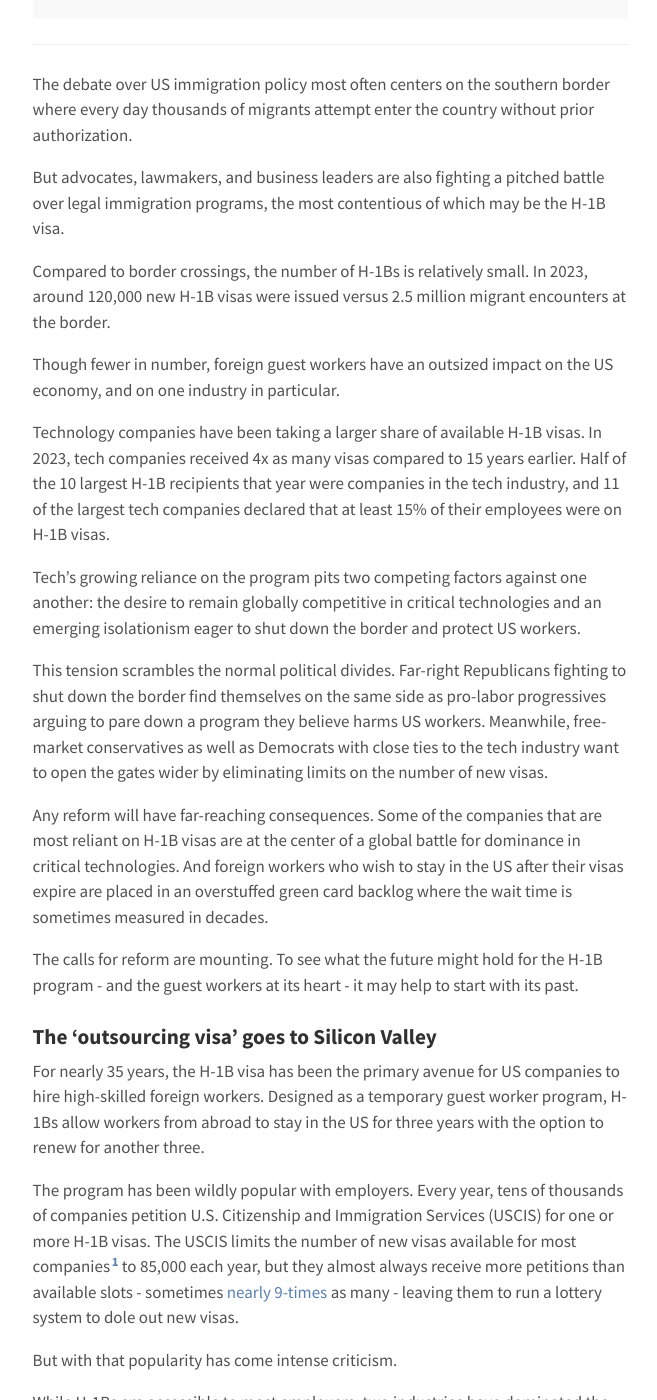
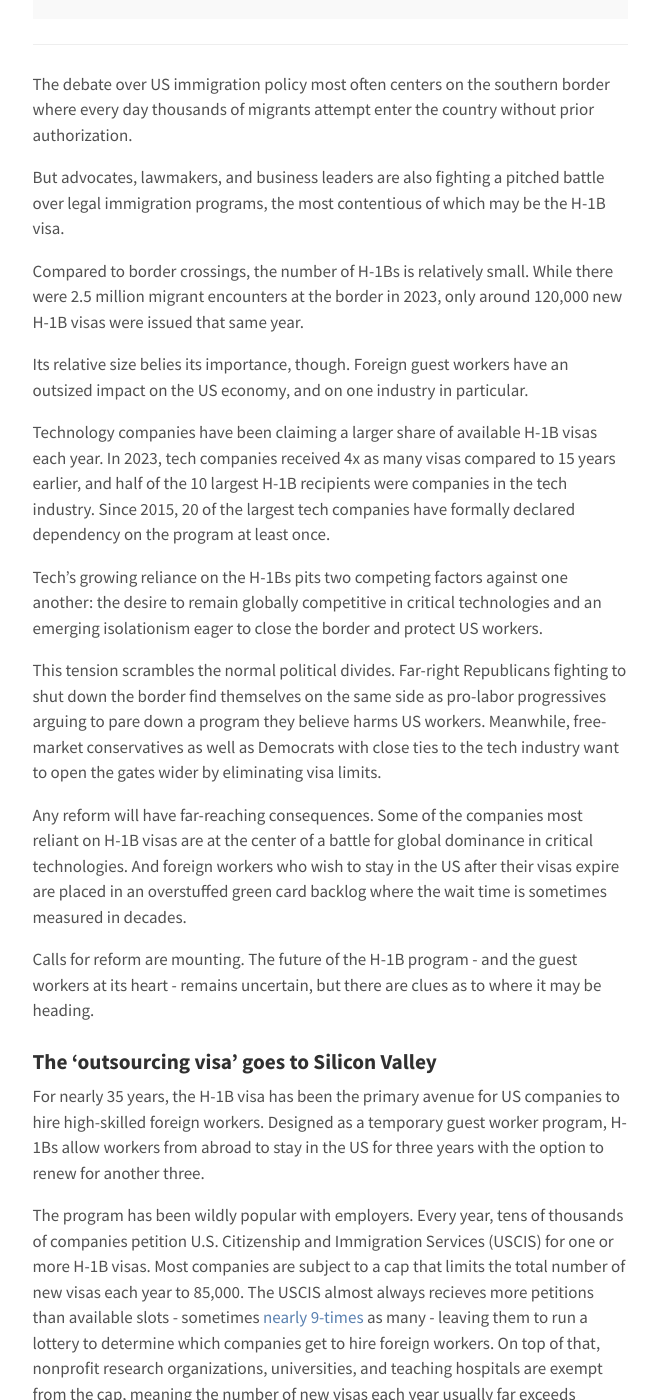
Before and after one commit to nikhilgahlawat/nikhilgahlawat.github.io, a Jekyll site: the page built from projects/_posts/2024-07-14-h1b-tech.md, in a window 1280 px wide and 1400 px high, scrolled down 334 px. Shown: the whole window, without its empty margins (310-967 px from the left). Built offline with Jekyll 4.4.1, drawn with Linux system fonts in a browser that asks for light colours; some of the changed text lies outside the part shown.

Commit message:
copy and chart edits

```diff
--- a/projects/_posts/2024-07-14-h1b-tech.md
+++ b/projects/_posts/2024-07-14-h1b-tech.md
@@ -19,26 +19,25 @@ The debate over US immigration policy most often centers on the southern border
 
 But advocates, lawmakers, and business leaders are also fighting a pitched battle over legal immigration programs, the most contentious of which may be the H-1B visa.
 
+Compared to border crossings, the number of H-1Bs is relatively small. While there were 2.5 million migrant encounters at the border in 2023, only around 120,000 new H-1B visas were issued that same year.
 
-Compared to border crossings, the number of H-1Bs is relatively small. In 2023, around 120,000 new H-1B visas were issued versus 2.5 million migrant encounters at the border.
+Its relative size belies its importance, though. Foreign guest workers have an outsized impact on the US economy, and on one industry in particular.
 
-Though fewer in number, foreign guest workers have an outsized impact on the US economy, and on one industry in particular.
+Technology companies have been claiming a larger share of available H-1B visas each year. In 2023, tech companies received 4x as many visas compared to 15 years earlier, and half of the 10 largest H-1B recipients were companies in the tech industry. Since 2015, 20 of the largest tech companies have formally declared dependency on the program at least once.
 
-Technology companies have been taking a larger share of available H-1B visas. In 2023, tech companies received 4x as many visas compared to 15 years earlier. Half of the 10 largest H-1B recipients that year were companies in the tech industry, and 11 of the largest tech companies declared that at least 15% of their employees were on H-1B visas.
+Tech’s growing reliance on the H-1Bs pits two competing factors against one another: the desire to remain globally competitive in critical technologies and an emerging isolationism eager to close the border and protect US workers.
 
-Tech’s growing reliance on the program pits two competing factors against one another: the desire to remain globally competitive in critical technologies and an emerging isolationism eager to shut down the border and protect US workers.
+This tension scrambles the normal political divides. Far-right Republicans fighting to shut down the border find themselves on the same side as pro-labor progressives arguing to pare down a program they believe harms US workers. Meanwhile, free-market conservatives as well as Democrats with close ties to the tech industry want to open the gates wider by eliminating visa limits.
 
-This tension scrambles the normal political divides. Far-right Republicans fighting to shut down the border find themselves on the same side as pro-labor progressives arguing to pare down a program they believe harms US workers. Meanwhile, free-market conservatives as well as Democrats with close ties to the tech industry want to open the gates wider by eliminating limits on the number of new visas.
+Any reform will have far-reaching consequences. Some of the companies most reliant on H-1B visas are at the center of a battle for global dominance in critical technologies. And foreign workers who wish to stay in the US after their visas expire are placed in an overstuffed green card backlog where the wait time is sometimes measured in decades.
 
-Any reform will have far-reaching consequences. Some of the companies that are most reliant on H-1B visas are at the center of a global battle for dominance in critical technologies. And foreign workers who wish to stay in the US after their visas expire are placed in an overstuffed green card backlog where the wait time is sometimes measured in decades.
-
-The calls for reform are mounting. To see what the future might hold for the H-1B program - and the guest workers at its heart - it may help to start with its past.
+Calls for reform are mounting. The future of the H-1B program - and the guest workers at its heart - remains uncertain, but there are clues as to where it may be heading.
 
 ### The ‘outsourcing visa’ goes to Silicon Valley
 
 For nearly 35 years, the H-1B visa has been the primary avenue for US companies to hire high-skilled foreign workers. Designed as a temporary guest worker program, H-1Bs allow workers from abroad to stay in the US for three years with the option to renew for another three.
 
-The program has been wildly popular with employers. Every year, tens of thousands of companies petition U.S. Citizenship and Immigration Services (USCIS) for one or more H-1B visas. The USCIS limits the number of new visas available for most companies[^fn-cap-exempt] to 85,000 each year, but they almost always receive more petitions than available slots - sometimes [nearly 9-times](https://www.cato.org/blog/h-1b-lottery-results-announced-3/4-rejected) as many - leaving them to run a lottery system to dole out new visas.
+The program has been wildly popular with employers. Every year, tens of thousands of companies petition U.S. Citizenship and Immigration Services (USCIS) for one or more H-1B visas. Most companies are subject to a cap that limits the total number of new visas each year to 85,000. The USCIS almost always recieves more petitions than available slots - sometimes [nearly 9-times](https://www.cato.org/blog/h-1b-lottery-results-announced-3/4-rejected) as many - leaving them to run a lottery to determine which companies get to hire foreign workers. On top of that, nonprofit research organizations, universities, and teaching hospitals are exempt from the cap, meaning the number of new visas each year usually far exceeds 100,000.
 
 But with that popularity has come intense criticism.
 
@@ -52,21 +51,21 @@ In 2012, just 30 outsourcing companies claimed nearly 48,000 H-1B visas, over ha
 
 ![Top H-1B employers in 2009 and 2023](/projects/assets/h1b-tech/h1b_tech_top_employers.png){:.center-image}
 
-Despite both parties calling for reform over the years, it wasn’t until the Trump administration’s crusade against both illegal and legal immigration that tides began to shift. With its “[Buy American and Hire American](https://www.uscis.gov/archive/buy-american-and-hire-american-putting-american-workers-first)” policy in place, the USCIS began rejecting H-1B visa applications en masse. The overall denial rate for both new H-1B visas and renewals doubled in 2018, up to 15% from 7% the year before. The policy hit outsourcing companies hardest. Their denial rate, just 5% in 2017, shot up to 22% in 2018 and peaked at 24% in 2019. First-time guest workers were the primary target. The Trump administration rejected 1 out of every 3 new visa applications by outsourcing companies in both 2018 and 2019, and nearly 1 out of every 4 in 2020.
+Despite both parties calling for reform over the years, it wasn’t until the Trump administration’s crusade against both illegal and legal immigration that tides began to shift. With its “[Buy American and Hire American](https://www.uscis.gov/archive/buy-american-and-hire-american-putting-american-workers-first)” policy, the USCIS began rejecting H-1B visa applications en masse. The overall denial rate for both new H-1B visas and renewals doubled in 2018, up to 15% from 7% the year before. The policy hit outsourcing companies hardest. Their denial rate, just 5% in 2017, shot up to 22% in 2018 and peaked at 24% in 2019. First-time guest workers were the primary target. The Trump administration rejected 1 out of every 3 new visa applications by outsourcing companies in both 2018 and 2019, and nearly 1 out of every 4 in 2020.
 
 
 ![H-1B Visa Denial Rates](/projects/assets/h1b-tech/H-1B Visa Denial Rates.png){:.center-image}
 
 ![H-1B Visa Denial Rates](/projects/assets/h1b-tech/H-1B Visa Denial Rates for Outsourcing Companies.png){:.center-image}
 
-While outsourcing companies reeled from the administration’s crackdown, tech companies were barely touched. Denial rates for the largest tech companies remained essentially flat, peaking at just 3% in 2019. Instead, big tech companies doubled their volume of H-1B visa approvals between 2016 and 2020. Over the 15 year period from 2009 to 2023, total visa approvals for big tech companies were up over 300%.
+While outsourcing companies reeled from the administration’s crackdown, tech companies were barely touched. Denial rates for the largest tech companies remained essentially flat, peaking at just 3% in 2019. Instead, big tech companies doubled their volume of H-1B visa approvals during the Trump years. Over the 15 year period from 2009 to 2023, total visa approvals for big tech companies were up over 300%.
 
 ![H-1B Visa Approvals - Outsourcing Companies](/projects/assets/h1b-tech/H-1B Visa Approvals - Outsourcing Companies.png){:.center-image}
 
 
 ![H-1B Visa Approvals - Tech Companies](/projects/assets/h1b-tech/H-1B Visa Approvals - Tech Companies.png){:.center-image}
 
-The industry was growing increasingly reliant on H-1B visas. So much so that more and more tech firms became “[H-1B dependent](https://www.dol.gov/agencies/whd/fact-sheets/62c-h1b-dependent-employer),” a declaration made by the companies themselves to the Department of Labor that at least 15% of their workforce are H-1B visa holders, a distinction which had mostly been reserved for outsourcing companies.
+The industry was growing increasingly reliant on H-1B visas. So much so that more and more tech firms became “[H-1B dependent](https://www.dol.gov/agencies/whd/fact-sheets/62c-h1b-dependent-employer),” a declaration made by employers to the Department of Labor that at least 15% of their workforce are on H-1B visas, a distinction which had mostly been reserved for outsourcing companies.
 
 ![H-1B Dependent Outsourcing](/projects/assets/h1b-tech/h1b_dependent_outsourcing.png){:.center-image}
 
@@ -141,12 +140,10 @@ But the battle against immigrants has not been waged solely on those trying to e
 
 Through it all, though, the H-1B program has served as a reliable pathway for foreign workers eager to find opportunity and prosperity in the US. But the program is increasingly under strain and scrutiny, with conflicting calls for reform coming from all sides.
 
-As things stand, the situation may be unsustainable. Workers labor under the threat of deportation whenever the economy dips, and they along with their families are asked to build lives waiting for green cards that may never come. The H-1B program and employment-based visa system are meant to be a gap in the invisible wall, but an overloaded system and endless backlogs pave a path into something that may resemble more of an invisible cage.
+As things stand, the situation may be unsustainable. Workers labor under the specter of deportation whenever the economy dips, and they along with their families are asked to build lives waiting for green cards that may never come. The H-1B program and employment-based visa system are meant to be a gap in the invisible wall, but an overloaded system and endless backlogs pave a path into something that may resemble more of an invisible cage.
 
-At the center of it all, workers who have become cornerstones of an industry building the most critical technologies of the future are still waiting for relief.
+Through it all, they have become cornerstones of an industry building technologies of global importance, waiting for a permanent place in a country whose future they're working to secure.
 
 
 
 -----
-
-[^fn-cap-exempt]: Nonprofit research organizations, universities, and teaching hospitals are among those exempt from the cap, meaning the number of new visas is usually much higher than 85,000.
```
Also changed, not shown: other parts of projects/_posts/2024-07-14-h1b-tech.md (+1 -1 lines), projects/assets/h1b-tech/h1b_dependent_outsourcing.png, projects/assets/h1b-tech/h1b_dependent_tech.png, 4 other files.
